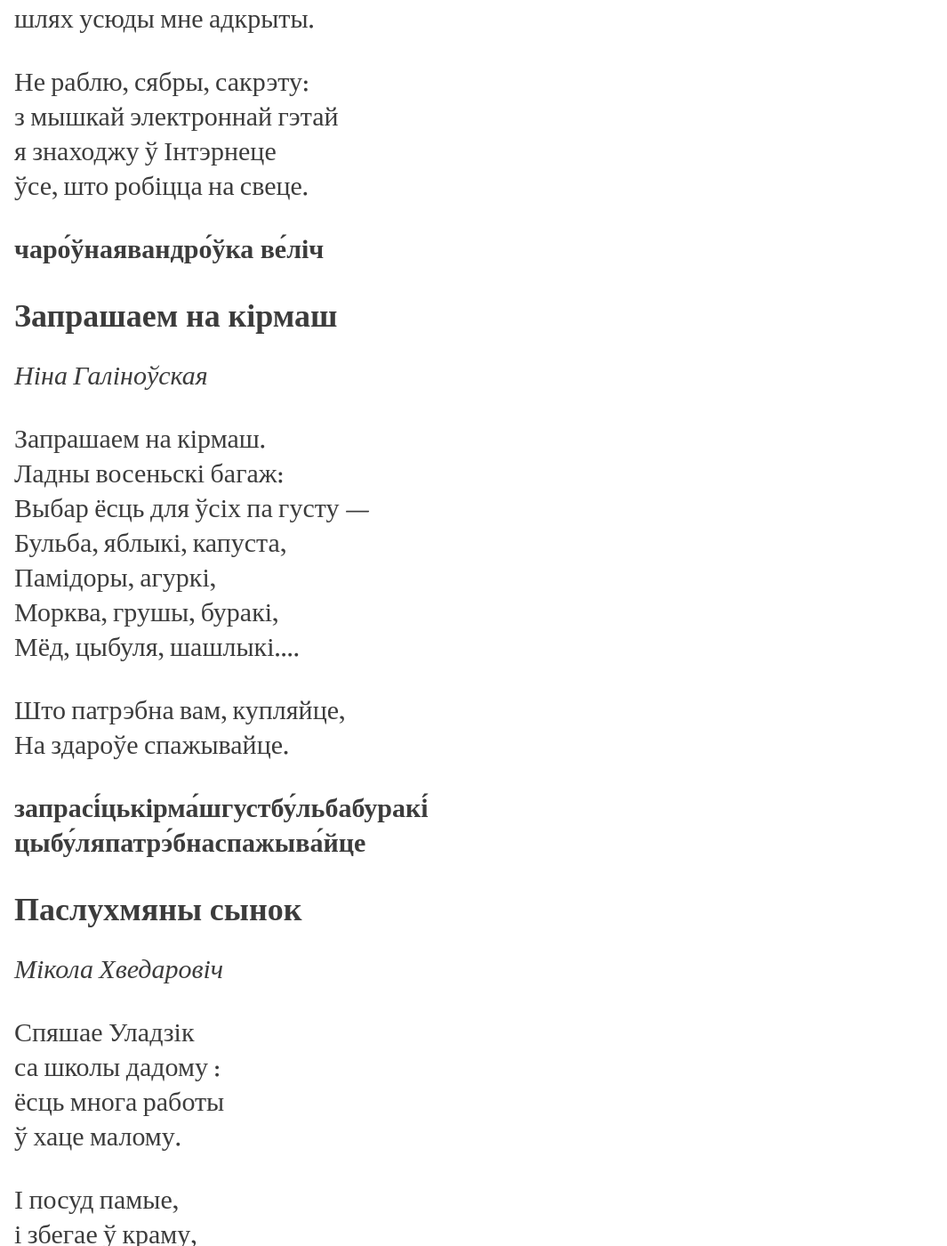
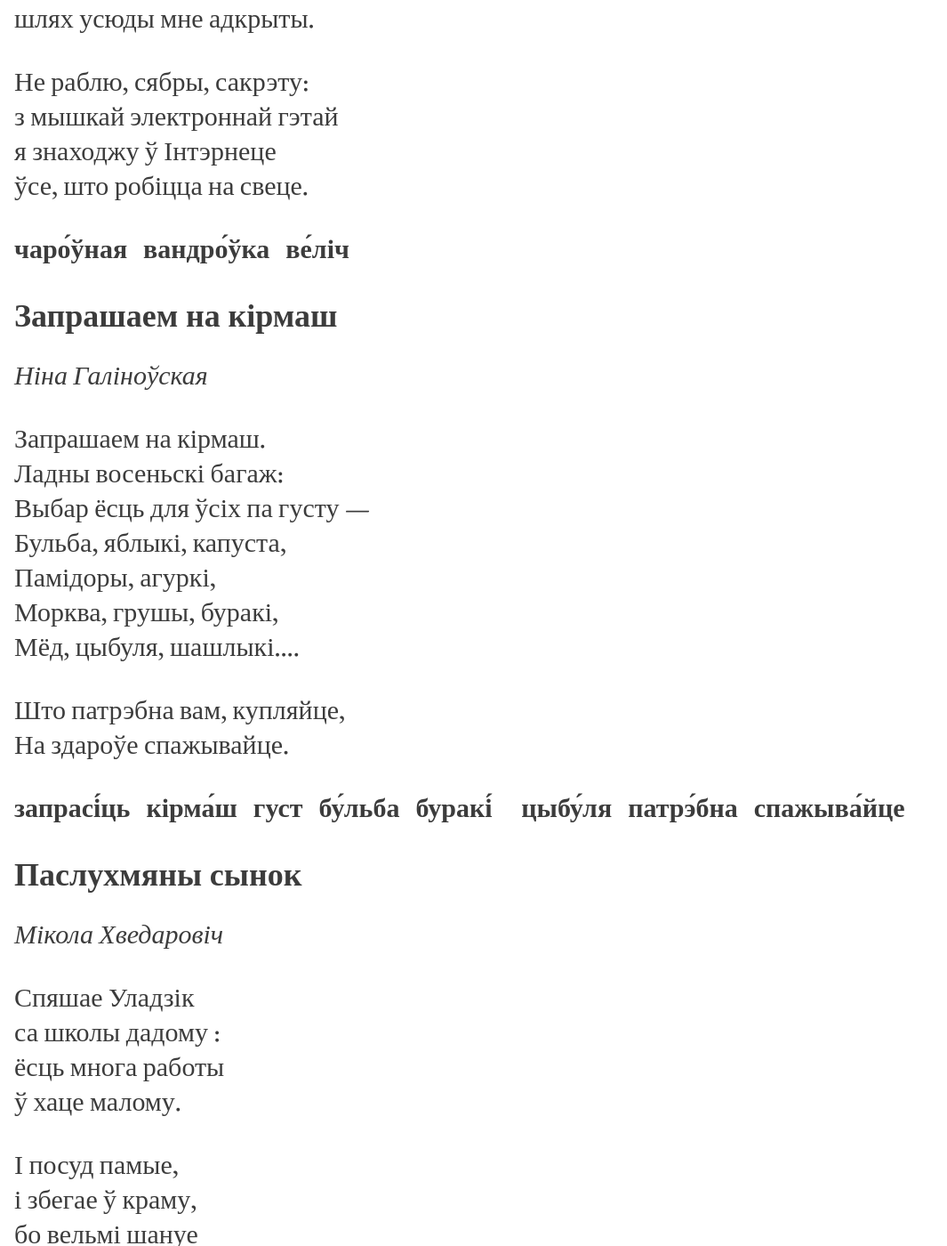
Before and after one commit to seveleva/seveleva, a Jekyll site: the page built from nie-maŭčy.md, in a window 1280 px wide and 1400 px high, scrolled down 18148 px. Shown: the whole window at 89% size, without its empty margins (0-1065 px from the left). Built offline with Jekyll 4.4.1, drawn with Linux system fonts in a browser that asks for light colours; some of the changed text lies outside the part shown.

Commit message:
Update nie-maŭčy.md

```diff
--- a/nie-maŭčy.md
+++ b/nie-maŭčy.md
@@ -478,7 +478,7 @@ _Мікола Сіскевіч_
 я знаходжу ў Інтэрнеце
 ўсе, што робіцца на свеце.
 
-**чаро́ўнаявандро́ўка ве́ліч**
+**чаро́ўная вандро́ўка ве́ліч**
 
 ### <span id="anchor-14"></span>**Запрашаем на кірмаш**
 
@@ -495,8 +495,8 @@ _Ніна Галіноўская_
 Што патрэбна вам, купляйце,
 На здароўе спажывайце.
 
-**запрасі́цькірма́шгустбу́льбабуракі́
-цыбу́ляпатрэ́бнаспажыва́йце**
+**запрасі́ць кірма́ш густ бу́льба буракі́
+цыбу́ля патрэ́бна спажыва́йце**
 
 ### <span id="anchor-15"></span>Паслухмяны сынок
 
```
Also changed, not shown: other parts of nie-maŭčy.md (+2 -2 lines).
